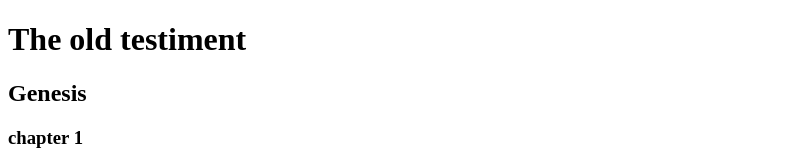
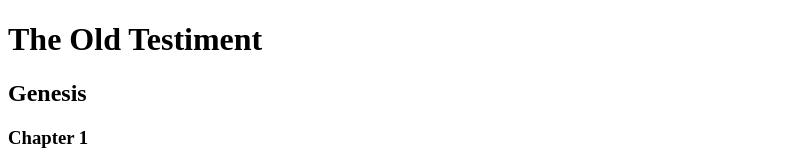
Before and after one commit to ChrisRobby/ICS2O, a plain HTML site: page Unit1/Unit1-02/genesis.html in a window 1280 px wide. Shown: the top 165 px of the page, without its empty margins (0-788 px from the left). Drawn offline with Linux system fonts and the light colour scheme.

```diff
--- a/Unit1/Unit1-02/genesis.html
+++ b/Unit1/Unit1-02/genesis.html
@@ -5,9 +5,9 @@
     <title>Genesis</title>
   </head>
   <body>
-    <h1>The old testiment</h1>
+    <h1>The Old Testiment</h1>
     <h2>Genesis</h2>
-    <h3>chapter 1</h3>
+    <h3>Chapter 1</h3>
     <p>
       <sup>1</sup>In the beginning, when God created the heavens and the earth,
       <br>
```
Also changed, not shown: Unit1/Unit1-02/index.html (+3 -0 lines).
